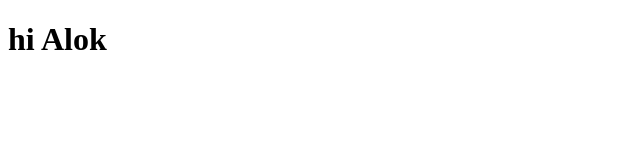
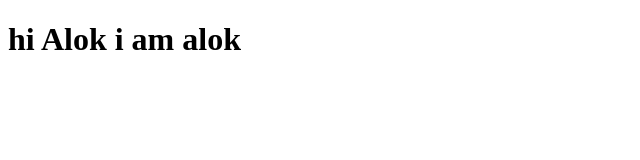
Before and after one commit to Alokkumar-8467/Git-GitHub, a plain HTML site: page index.html in a window 1280 px wide. Shown: the whole page, without its empty margins (0-640 px from the left). Drawn offline with Linux system fonts and the light colour scheme.

Commit message:
README added

```diff
--- a/index.html
+++ b/index.html
@@ -6,6 +6,6 @@
     <title>Document</title>
 </head>
 <body>
-    <h1>hi Alok</h1>
+    <h1>hi Alok i am alok</h1>
 </body>
 </html>
```
Also changed, not shown: 1 other file.
